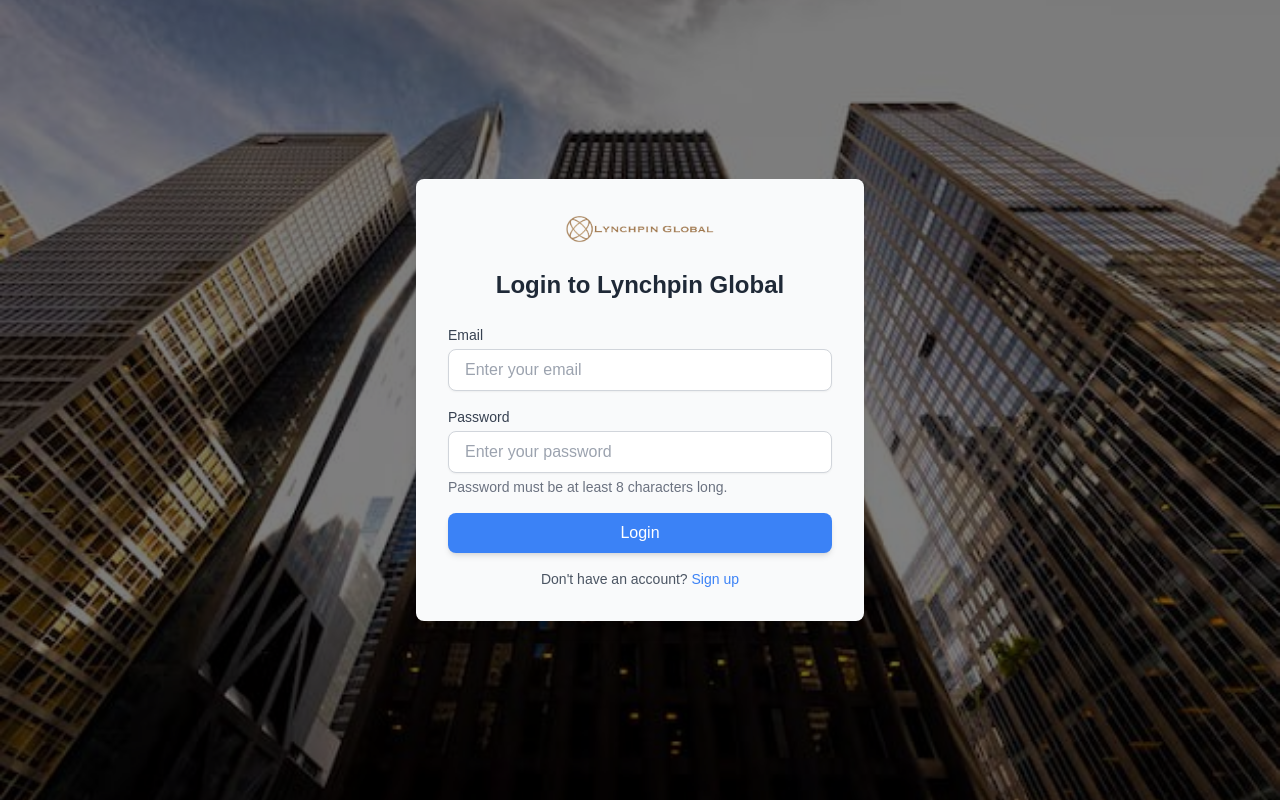
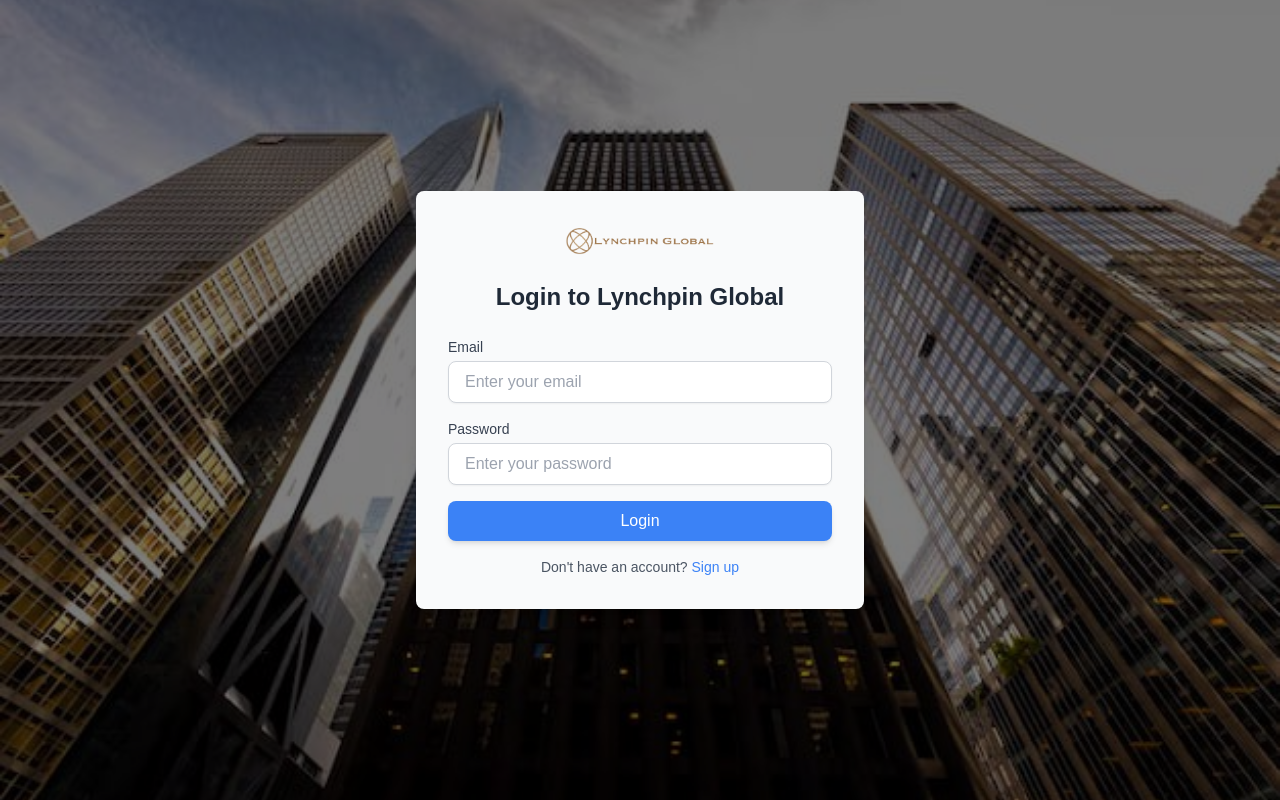
Before and after one commit to factorgh/lynchpinglobal-client-v1, a Next.js app: page / in a window 1280 px wide. Built offline with nearby package versions, Linux system fonts and the light colour scheme.

Commit message:
Updateurl

```diff
--- a/app/(auth)/_components/login_form.tsx
+++ b/app/(auth)/_components/login_form.tsx
@@ -5,6 +5,7 @@
 import Link from "next/link";
 import { useRouter } from "next/navigation";
 import React, { useState } from "react";
+import { toast } from "react-toastify";
 
 const LoginForm = () => {
   const [email, setEmail] = useState("");
@@ -52,10 +53,8 @@
         router.replace("/landing");
       }
     } catch (err: any) {
-      console.error(
-        "Login failed:",
-        err.response?.data?.message || err.message
-      );
+      toast.error("Login failed: " + err.message);
+
       setError("Invalid email or password.");
     } finally {
       setIsLoading(false);
@@ -114,9 +113,6 @@
               required
               className="w-full px-4 py-2 border border-gray-300 rounded-lg shadow-sm focus:outline-none focus:ring-2 focus:ring-blue-500 focus:border-blue-500"
             />
-            <p className="text-sm text-gray-500 mt-1">
-              Password must be at least 8 characters long.
-            </p>
           </div>
           <button
             type="submit"
```
